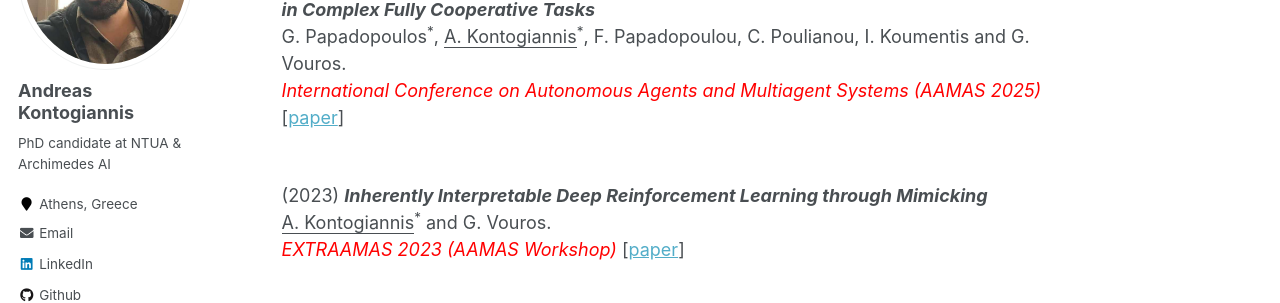
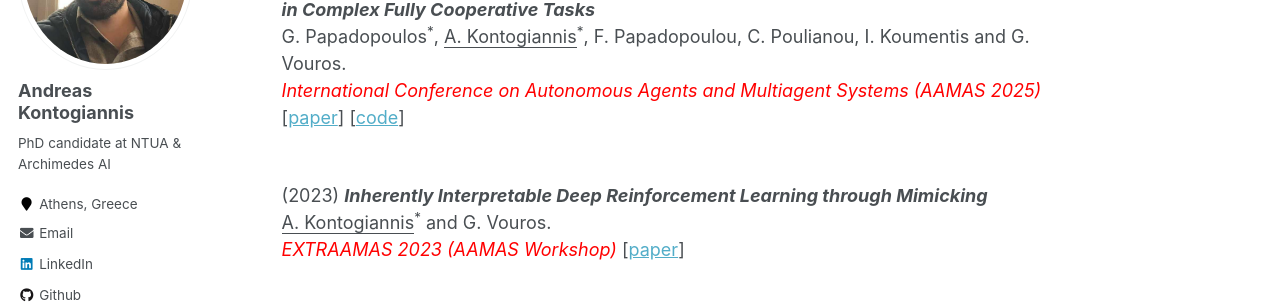
Before and after one commit to ddaedalus/ddaedalus.github.io, a Jekyll site: the page built from _pages/publications.md, in a window 1280 px wide and 900 px high, scrolled down 555 px. Shown: the part 153-456 px from the top of the window. Built offline with Jekyll 4.4.1, drawn with Linux system fonts in a browser that asks for light colours.

Commit message:
Update publications.md

```diff
--- a/_pages/publications.md
+++ b/_pages/publications.md
@@ -36,7 +36,7 @@ _<font color="red">International Conference on Machine Learning (ICML 2025)</fon
 <br/>
 G. Papadopoulos<sup>*</sup>, <u>A. Kontogiannis</u><sup>*</sup>, F. Papadopoulou, C. Poulianou, I. Koumentis and G. Vouros.
 <br/>
-_<font color="red">International Conference on Autonomous Agents and Multiagent Systems (AAMAS 2025)</font>_ [[paper](https://www.arxiv.org/abs/2502.04773?fbclid=IwZXh0bgNhZW0CMTAAAR0STD9oKF7IUu4fKUjMA_gBtADEwmaYDnz6RXsM4IhiTAp7H4MgMGmggMQ_aem_JyMoU6wDa2iyPMa-RrUxDQ)]
+_<font color="red">International Conference on Autonomous Agents and Multiagent Systems (AAMAS 2025)</font>_ [[paper](https://www.arxiv.org/abs/2502.04773?fbclid=IwZXh0bgNhZW0CMTAAAR0STD9oKF7IUu4fKUjMA_gBtADEwmaYDnz6RXsM4IhiTAp7H4MgMGmggMQ_aem_JyMoU6wDa2iyPMa-RrUxDQ)] [[code](https://github.com/AILabDsUnipi/pymarlzooplus)]
 
 
 <br/>
```
